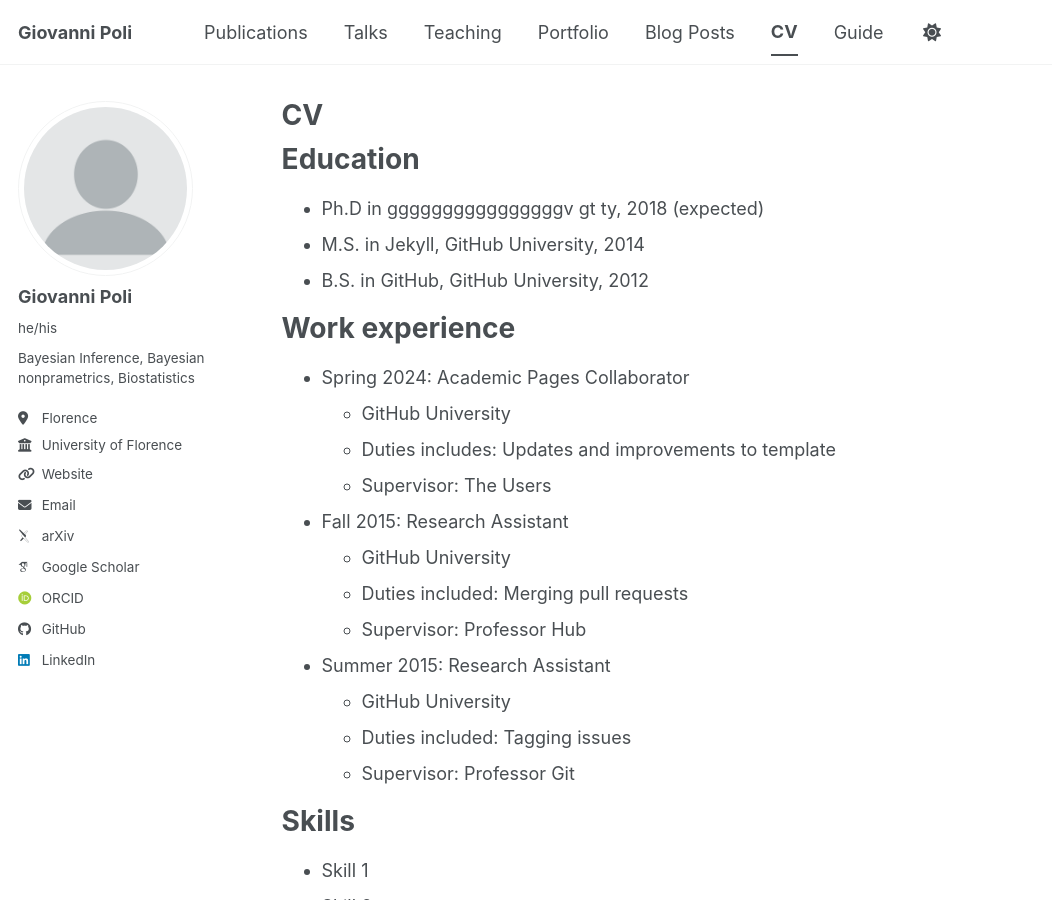
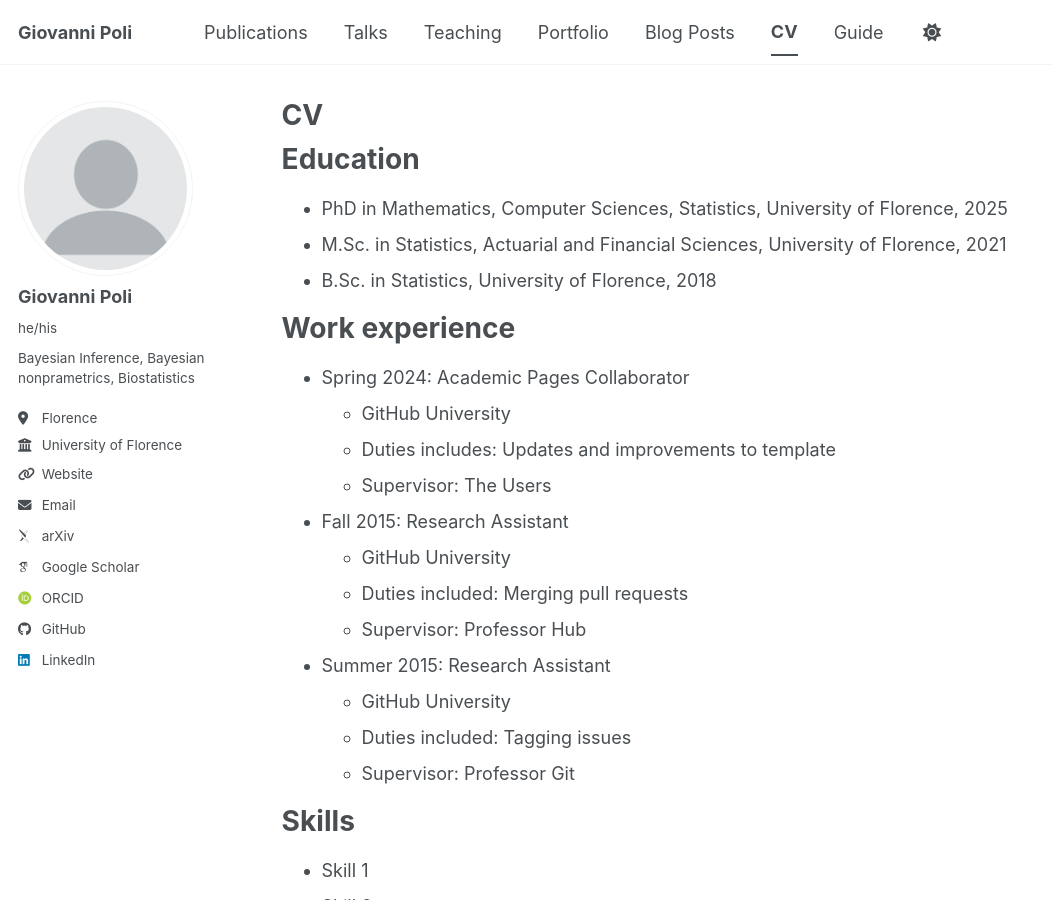
Before and after one commit to GiovanniPoli/GiovanniPoli.github.io, a Jekyll site: the page built from _pages/cv.md, in a window 1280 px wide and 900 px high. Shown: the whole window, without its empty margins (0-1052 px from the left). Built offline with Jekyll 4.4.1, drawn with Linux system fonts in a browser that asks for light colours; some web fonts are replaced; a script bundle is joined from its source files by our own code; library files that are not in the unit come from our copies.

Commit message:
Update education section with new degrees

```diff
--- a/_pages/cv.md
+++ b/_pages/cv.md
@@ -11,9 +11,9 @@ redirect_from:
 
 Education
 ======
-* Ph.D in ggggggggggggggggv gt ty, 2018 (expected)
-* M.S. in Jekyll, GitHub University, 2014
-* B.S. in GitHub, GitHub University, 2012
+* PhD in Mathematics, Computer Sciences, Statistics, University of Florence, 2025
+* M.Sc. in Statistics, Actuarial and Financial Sciences, University of Florence, 2021
+* B.Sc. in Statistics, University of Florence, 2018
 
 Work experience
 ======
```
